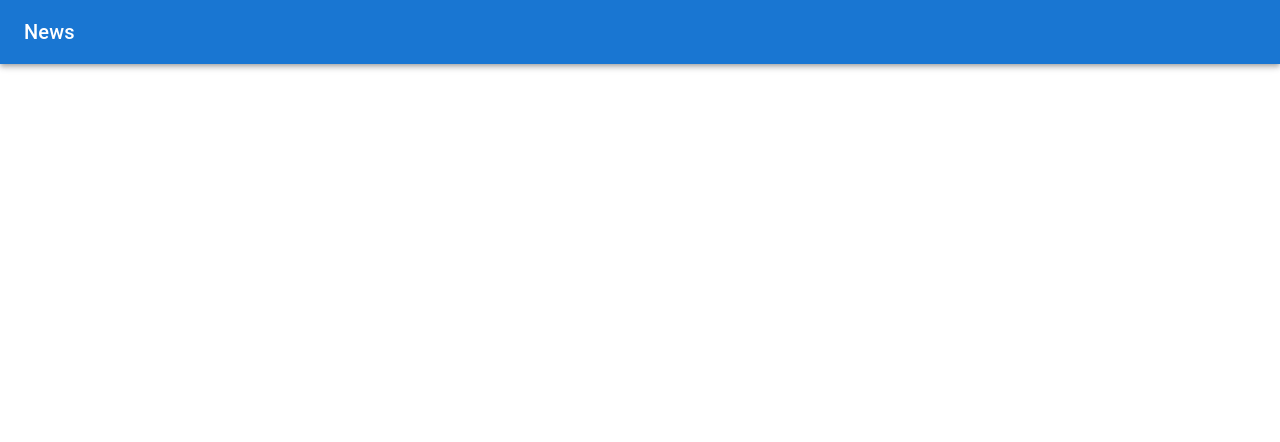
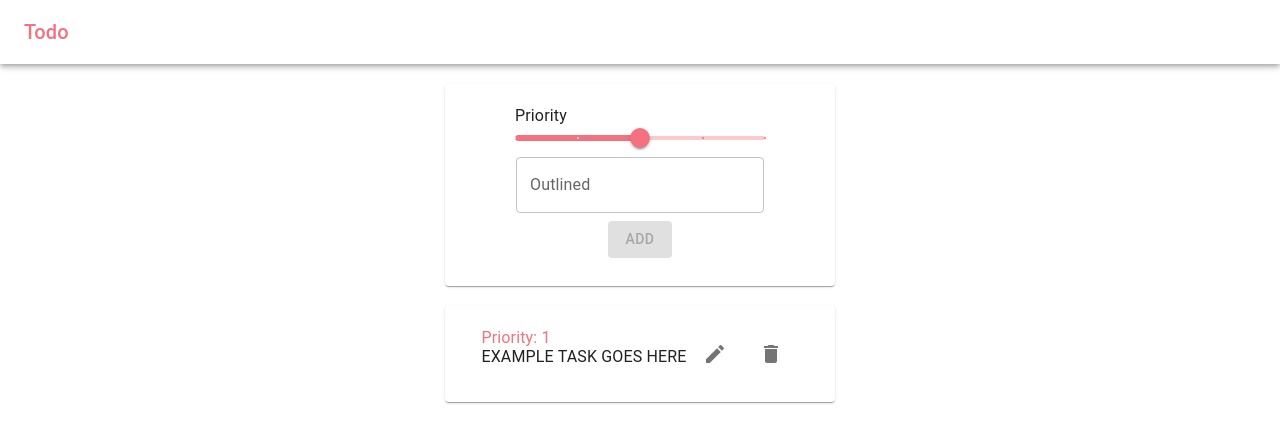
Before and after one commit to jaimemcardoso/todo-app, a Next.js app: page / in a window 1280 px wide. Shown: the top 442 px of the page. Built offline with nearby package versions, Linux system fonts and the light colour scheme.

Commit message:
Basic Input and Card template done

```diff
--- /dev/null
+++ b/src/app/TodoForm.jsx
@@ -0,0 +1,52 @@
+"use client"
+import * as React from 'react';
+import Box from '@mui/material/Box';
+import Slider from '@mui/material/Slider';
+import { Card } from '@mui/material';
+import Typography from '@mui/material/Typography';
+import TextField from '@mui/material/TextField';
+import Button from '@mui/material/Button';
+function valuetext(value) {
+  return `${value}°C`;
+}
+
+export default function TodoForm({handleAction}) {
+const [isButtonDisabled, setIsButtonDisabled] = React.useState(true);
+    const sendToParent = () => {
+        handleAction("add", "test");
+    }
+  return (
+    <>
+    <Card sx={{width:350, margin:'auto',mt:'20px', p:'20px'}} >
+    <Box
+    sx={{ width: 250, margin:'auto', textAlign:'center'}}>
+        <Typography gutterBottom sx={{mb:'-5px', textAlign:'left'}}>Priority</Typography>
+      <Slider
+        defaultValue={3}
+        getAriaValueText={valuetext}
+        valueLabelDisplay="auto"
+        label='test'
+        step={1}
+        marks
+        min={1}
+        max={5}
+        sx={{color: '#f4717f'}}
+      />
+        <TextField id="outlined-basic" label="Outlined" variant="outlined" />
+        <Button variant="contained" sx={{backgroundColor:'gray', m:1}} onClick={sendToParent} disabled={isButtonDisabled}>Add</Button>
+    </Box>
+
+
+
+
+
+
+
+    </Card>
+
+
+    </>
+
+
+  );
+}
--- /dev/null
+++ b/src/app/TodoItem.jsx
@@ -0,0 +1,52 @@
+"use client"
+import * as React from 'react';
+import Box from '@mui/material/Box';
+import { Card } from '@mui/material';
+import Typography from '@mui/material/Typography';
+import EditIcon from '@mui/icons-material/Edit';
+import IconButton from '@mui/material/IconButton';
+import DeleteIcon from '@mui/icons-material/Delete';
+
+export default function TodoItem() {
+    function handleEdit(){
+        console.log('tes')
+    }
+
+    function handleDelete(){
+        console.log('delete');
+    }
+  return (
+    <>
+    <Card sx={{width:350, margin:'auto',mt:'20px', p:'20px', display:'flex'}} >
+    <Box sx={{margin:'auto', display: 'flex', flexDirection: 'row'}}>
+
+    <div sx={{flex:2}}>
+    <Typography gutterBottom sx={{mb:'-5px', textAlign:'left',  color:'#f4717f'}}>Priority: 1</Typography>
+        <Typography gutterBottom sx={{mb:'-5px', textAlign:'left'}}> EXAMPLE TASK GOES HERE
+    </Typography>
+    </div>
+
+  <div sx={{flex:1}}>
+  <IconButton sx={{ m:1, textAlign:'right'}}  onClick={handleEdit} >
+        <EditIcon/>
+    </IconButton>
+    <IconButton sx={{ m:1, textAlign:'right'}} onClick={handleDelete}>
+    <DeleteIcon />
+    </IconButton>
+    </div>
+
+    </Box>
+
+
+
+
+
+
+
+    </Card>
+
+    </>
+
+
+  );
+}
--- a/src/app/page.js
+++ b/src/app/page.js
@@ -1,26 +1,33 @@
-
 "use client";
-
 import * as React from 'react';
 import AppBar from '@mui/material/AppBar';
-import Box from '@mui/material/Box';
 import Toolbar from '@mui/material/Toolbar';
 import Typography from '@mui/material/Typography';
-import Button from '@mui/material/Button';
-import IconButton from '@mui/material/IconButton';
-import MenuIcon from '@mui/icons-material/Menu';
+import TodoForm from './TodoForm';
+import TodoItem from './TodoItem';
+export default function Home() {
 
-export default function Home() {
+  const [listItems, setListItems] = React.useState([]);
+  const handleAction = (action, response) =>{
+    console.log(action, response)
+  }
   return (
-
-      <AppBar position="static">
+    <>
+    <div className="header">
+    <AppBar position="static" sx={{backgroundColor:'white'}}>
         <Toolbar>
-          <Typography variant="h6" component="div" sx={{ flexGrow: 1 }}>
-            News
+          <Typography variant="h6" component="div" sx={{ flexGrow: 1, color:"#f4717f"}}>
+            Todo
           </Typography>
 
         </Toolbar>
       </AppBar>
+    </div>
+    <TodoForm handleAction={handleAction}/>
+    <TodoItem />
+
+
+</>
 
   );
 }
```
